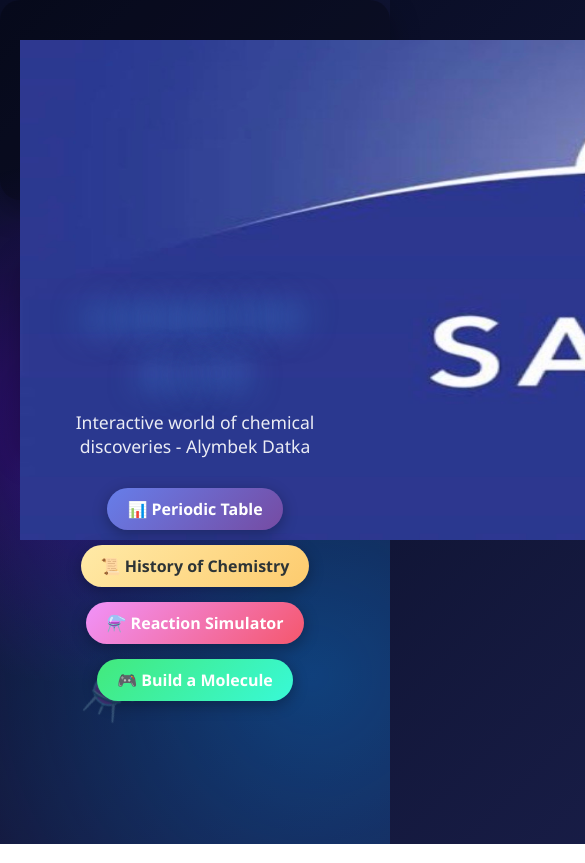
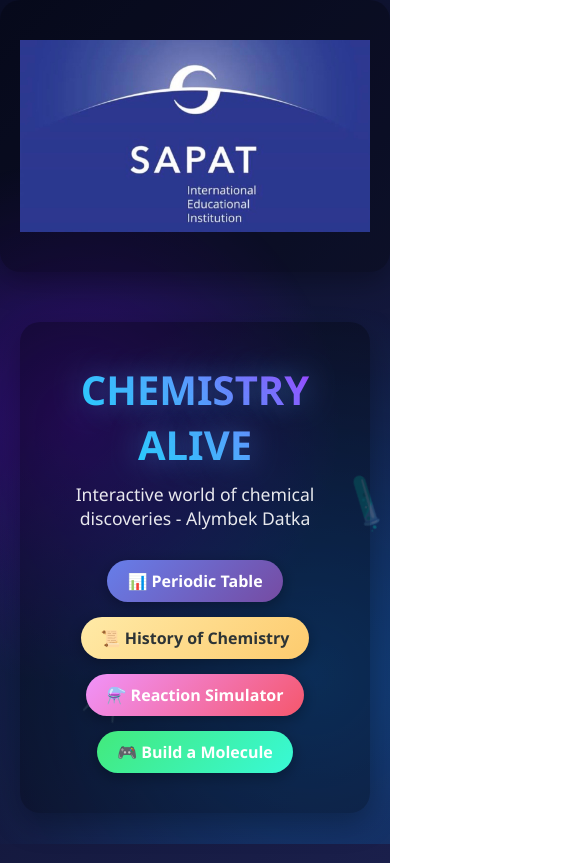
Before and after one commit to Maga101/sapat_maarif, a plain HTML site: page index.html in a window 390 px wide. Shown: the top 863 px of the page, 585 px wide, since content can reach past the window. Drawn offline with Linux system fonts and the light colour scheme.

Commit message:
Update index.html

```diff
--- a/index.html
+++ b/index.html
@@ -558,10 +558,16 @@
   height: auto;
 }
 
-@media(max-width: 600px) {
-    header{
-        height: 200px;
-    }
+.himage{
+    width:100%;
+    display: flex;
+    justify-content: center;
+}
+.image{
+    width: 100%;
+    max-width: 900px;
+    height: auto;
+    display: block;
 }
 
         .timeline-content h3 {
@@ -620,7 +626,7 @@
 </head>
 <body>
 
-<header>
+<header class="h-image">
  <img src="image41.jpeg" alt="Website Logo" width="1300" height="500" class="image">
 </header>
 
```
